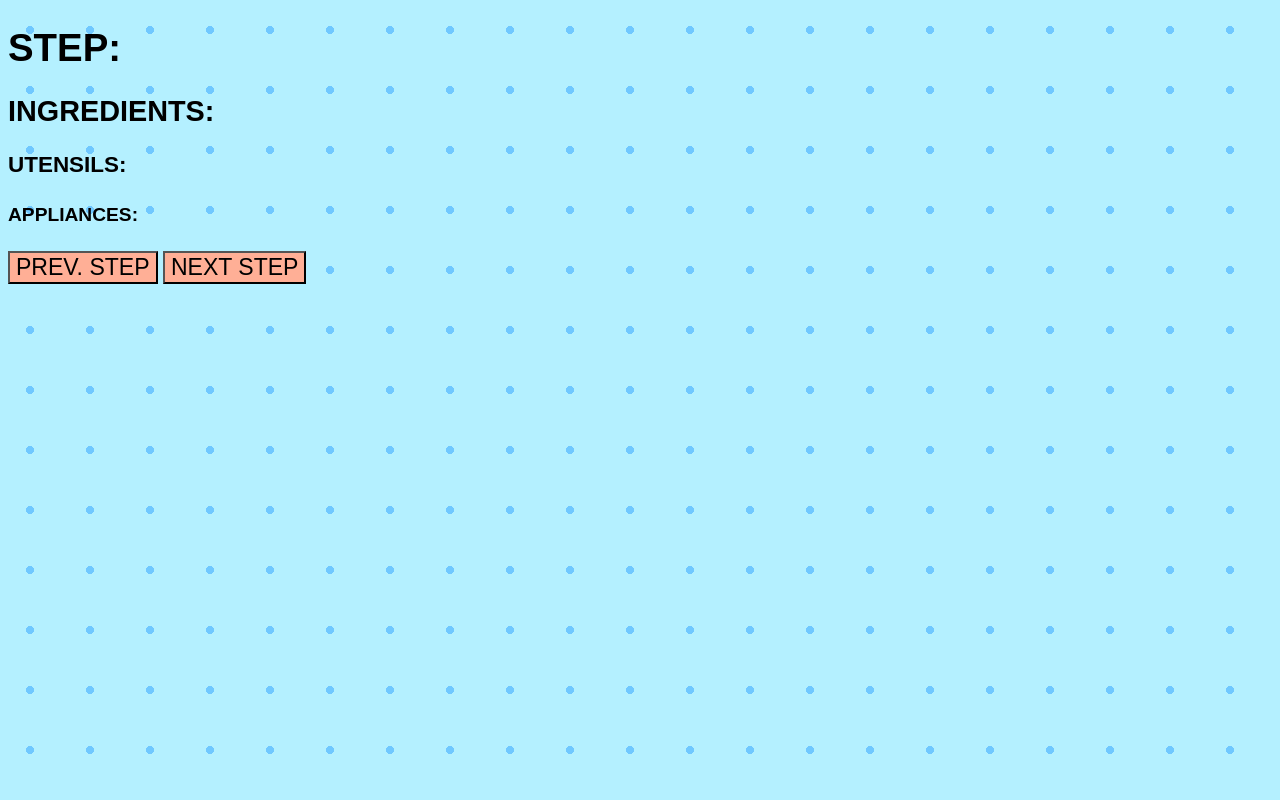
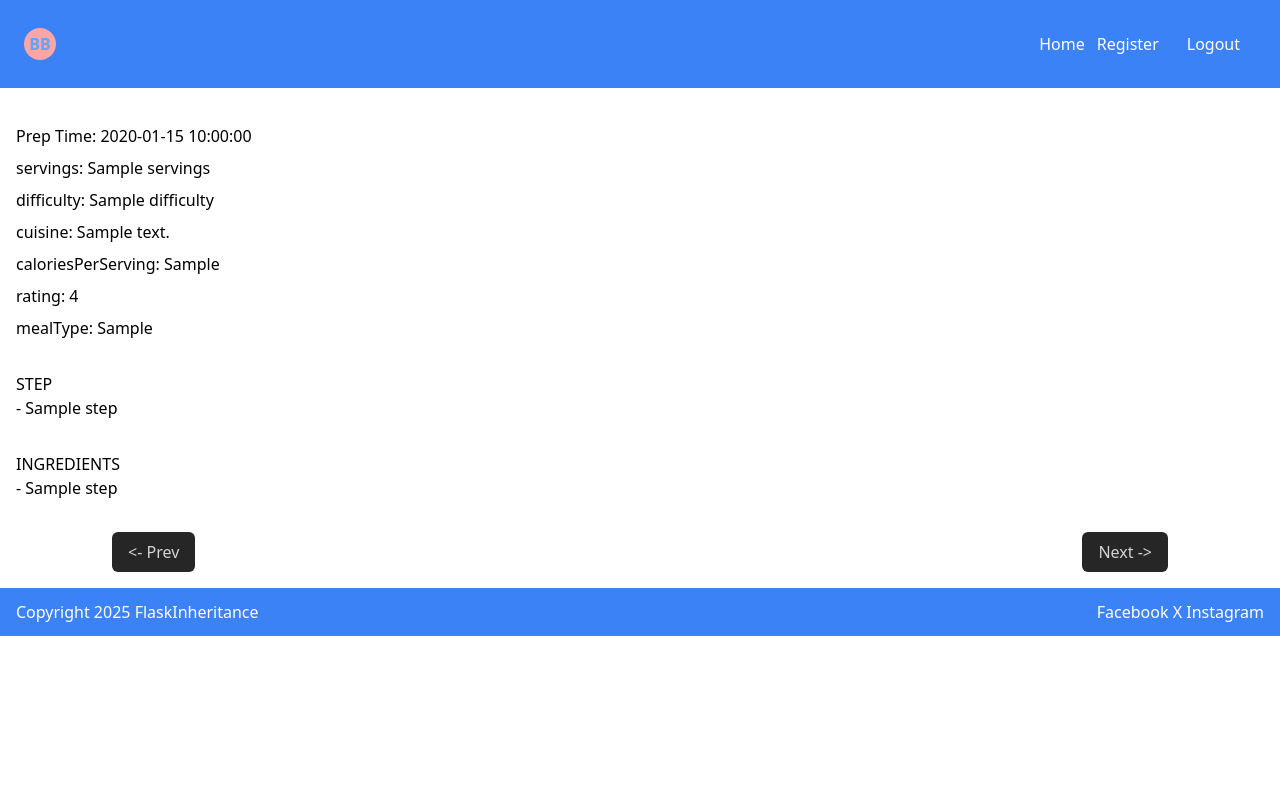
Before and after one commit to Ashley2n/GreenHorns, a Flask app: template client/templates/game/game.html in a window 1280 px wide. Run offline with Flask 3, Linux system fonts and the light colour scheme; the template is opened without the code that fills it: most values are stand-ins (such as "Sample title", 1, 10 or a date in 2020); some libraries are stand-ins or nearby versions.

Commit message:
Added data to the page and is also dynamic

```diff
--- a/app.py
+++ b/app.py
@@ -6,9 +6,9 @@ from application.services import create_user_ser, get_user_by_username_ser, get_
 from domain.DTOs import CreateUserDto
 from client.forms.LoginForm import LoginForm
 from client.forms.RegisterForm import RegisterForm
-from helper_functions import decrypt_password, encrypt_password
+from helper_functions import decrypt_password, encrypt_password, get_json_data_recipe, game_screen_data
 
-app = Flask(__name__, template_folder='C:/Users/Jose/Downloads/Git/GreenHorns/client/templates')
+app = Flask(__name__, template_folder='client/templates')
 app.secret_key = 'CookQuestApp001'
 
 csrf = CSRFProtect(app)
@@ -84,6 +84,12 @@ def logout():
 def game_dashboard():
     return render_template('game/dashboard.html')
 
+@app.route('/recipe/data/<int:recipe_id>')
+def recipe_data(recipe_id:int):
+    data = game_screen_data(recipe_id)
+
+    return render_template('game/game.html', data=data)
+
 @login_manager.user_loader
 def load_user(user_id):
     return get_user_by_id_ser(user_id)
--- a/client/templates/auth/index.html
+++ b/client/templates/auth/index.html
@@ -1,6 +1,6 @@
 {% extends 'layout.html' %}
     {% block content %}
-        <main class="m-auto mt-5">
+        <main class="m-auto mt-5 min-h-screen h-full">
             <h2 class="text-center"> Game Admin Section</h2>
         </main>
 {% endblock %}
--- a/client/templates/auth/login.html
+++ b/client/templates/auth/login.html
@@ -1,5 +1,6 @@
 {% extends 'layout.html' %}
     {% block content %}
+        <main class="min-h-screen h-full">
         <h1>Login Form</h1>
 
         {% with messages = get_flashed_messages(with_categories=true) %}
@@ -33,4 +34,5 @@
         </form>
 
         <p>Don't have an Account <a href="{{ url_for('register') }}" class="underline text-blue-400 ">Register</a></p>
+        </main>
     {% endblock %}
--- a/client/templates/auth/register.html
+++ b/client/templates/auth/register.html
@@ -7,6 +7,7 @@
 {% extends 'layout.html' %}
 
     {% block content %}
+        <main class="min-h-screen h-full">
 
         <h1>Register Form</h1>
 
@@ -38,5 +39,6 @@
         </form>
 
         <p >Already have an account <a href="{{ url_for('login') }}" class="underline text-blue-400">Login</a></p>
+        </main>
 {% endblock %}
 </html>
--- a/client/templates/game/dashboard.html
+++ b/client/templates/game/dashboard.html
@@ -1,6 +1,6 @@
 {% extends 'layout.html' %}
     {% block content %}
-        <main class="m-auto mt-5">
+        <main class="m-auto mt-5 hmin-h-screen h-full min-h-screen w-full">
             <h2 class="text-center"> Game DashBoard</h2>
         </main>
 {% endblock %}
--- a/client/templates/game/game.html
+++ b/client/templates/game/game.html
@@ -2,15 +2,53 @@
 <html lang="en">
 <head>
     <meta charset="UTF-8">
-    <title>Game</title>
-    <link rel="stylesheet" href="../../static/css/game.css">
+    <title>Game Screen</title>
 </head>
-<body>
-    <h1>STEP:</h1>
-    <h2>INGREDIENTS:</h2>
-    <h3>UTENSILS:</h3>
-    <h4>APPLIANCES:</h4>
-    <button>PREV. STEP</button>
-    <button>NEXT STEP</button>
-</body>
+
+
+{% extends 'layout.html' %}
+{% block content %}
+    {% if data != None%}
+        <main class="container p-4 mx-auto mt-5 min-w-screen w-full">
+        <div class=" space-y-8">
+
+        <div class="space-y-2">
+            <p>Prep Time: {{ data.prep_time }}</p>
+            <p>servings: {{ data.servings }}</p>
+            <p>difficulty: {{ data.difficulty }}</p>
+            <p>cuisine: {{ data.cuisine }}</p>
+            <p>caloriesPerServing: {{ data.caloriesPerServing }}</p>
+            <p>rating: {{ data.rating }}</p>
+            <p>mealType: {{ data.mealType }}</p>
+        </div>
+
+
+        <ul class="">
+            <p>STEP </p>
+            {% for step in data.instructions %}
+                <li>- {{ step }}</li>
+            {% endfor %}
+        </ul>
+
+        <ul>
+            <p>INGREDIENTS</p>
+            {% for step in data.ingredients %}
+                <li>- {{ step }}</li>
+            {% endfor %}
+        </ul>
+
+
+
+
+
+        <div class="flex justify-between px-24">
+            <button class="px-4 py-2 rounded-md bg-neutral-800 text-neutral-300"> <- Prev</button>
+            <button class="px-4 py-2 rounded-md bg-neutral-800 text-neutral-300"> Next -></button>
+        </div>
+        </div>
+        </main>
+    {% else %}
+    <div>Not recipes selected</div>
+    {% endif %}
+{% endblock %}
 </html>
--- a/client/templates/index.html
+++ b/client/templates/index.html
@@ -9,7 +9,7 @@
 {% extends 'layout.html' %}
     {% block content %}
 
-        <main class=" text-center mt-30 w-full ">
+        <main class=" min-h-screen h-full text-center mt-30 min-w-screen w-full ">
         <h1>Hello World!</h1>
         </main>
 
--- a/client/templates/layout.html
+++ b/client/templates/layout.html
@@ -5,16 +5,16 @@
     <title>Title</title>
     <script src="https://cdn.tailwindcss.com"></script>
 </head>
-<body class="relative min-h-screen ">
+<body class="relative">
     <header class="bg-blue-500 text-white px-4 py-3 mb-3">
     <nav class="flex items-center justify-between px-2 py-3">
         <div class="w-8 h-8 bg-red-300 rounded-full text-blue-400 font-bold text-center flex items-center justify-center">
             <a href="/" class="hover:cursor-pointer">BB</a>
         </div>
-        <ul class="flex justify-center gap-3 ">
+        <ul class="flex justify-center items-center gap-3 ">
             <li class="hover:border-b hover:border-neutral-200 "><a href="/">Home</a></li>
             <li class="hover:border-b hover:border-neutral-200 "><a href="/register">Register</a></li>
-            <li class="hover:bg-blue-400 focus:scale-1 px-4 py-2 "><a href="{{ url_for("logout") }}">Logout</a></li>
+            <li class="hover:bg-blue-400 focus:scale-1 px-4 py-2 rounded-md "><a href="{{ url_for("logout") }}">Logout</a></li>
         </ul>
     </nav>
 </header>
@@ -23,7 +23,7 @@
 
 {% endblock %}
 
-<footer class="absolute bottom-0 w-full text-white px-4 py-3 bg-blue-500 flex items-center justify-between p-3">
+<footer class=" w-full text-white px-4 py-3 bg-blue-500 flex items-center justify-between p-3">
     <p>Copyright 2025 FlaskInheritance</p>
 
     <div>
```
Also changed, not shown: client/templates/profile/index.html (+6 -3 lines), helper_functions.py (+33 -0 lines).
